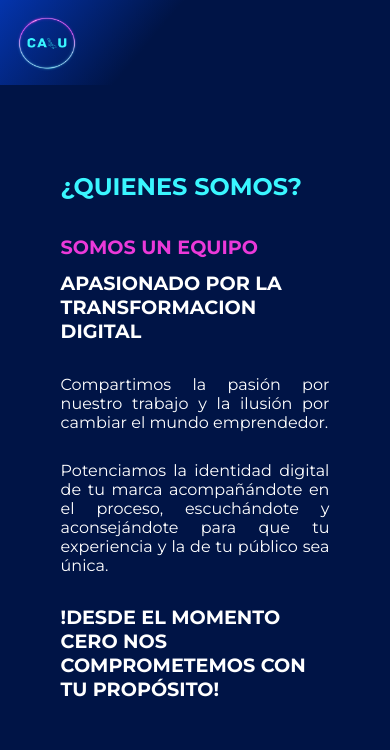
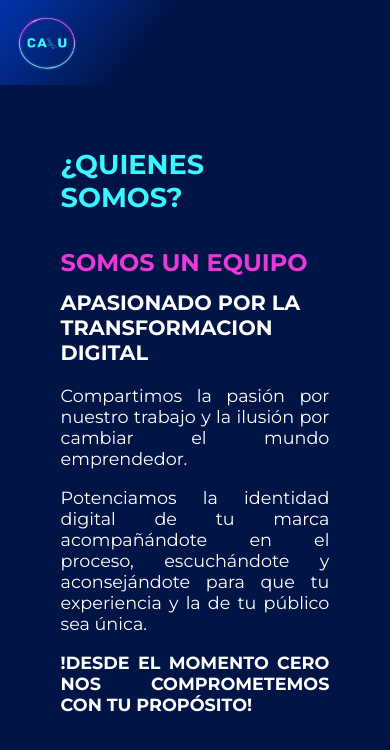
Before and after one commit to PochiTama-dev/Calu, a React (Create React App) app: page / in a window 390 px wide. Shown: the top 750 px of the page. Built offline with nearby package versions, Linux system fonts and the light colour scheme.

Commit message:
Cambio de clases y estilos

```diff
--- a/src/Components/About/About.jsx
+++ b/src/Components/About/About.jsx
@@ -4,19 +4,19 @@ import "./about.css";
 const About = () => {
   return (
     <div className="about_container">
-      <h1 className="title-first-quienes-somos">¿QUIENES SOMOS?</h1>
-      <h2 className="sub-first">SOMOS UN EQUIPO</h2>
-      <h2 className="sub-second">APASIONADO POR LA TRANSFORMACION DIGITAL</h2>
-      <p className="text-first">
+      <h1 className="title_about">¿QUIENES SOMOS?</h1>
+      <h2 className="sub_1">SOMOS UN EQUIPO</h2>
+      <h2 className="sub_2">APASIONADO POR LA TRANSFORMACION DIGITAL</h2>
+      <p>
         Compartimos la pasión por nuestro trabajo y la ilusión por cambiar el
         mundo emprendedor.
       </p>
-      <p className="text-first">
+      <p>
         Potenciamos la identidad digital de tu marca acompañándote en el
         proceso, escuchándote y aconsejándote para que tu experiencia y la de tu
         público sea única.
       </p>
-      <p className="text-last">
+      <p className="text_last">
         !DESDE EL MOMENTO CERO NOS COMPROMETEMOS CON TU PROPÓSITO!
       </p>
     </div>
--- a/src/Components/About/about.css
+++ b/src/Components/About/about.css
@@ -1,32 +1,32 @@
 .about_container {
   margin: 2% 15% 0% 15%;
 }
-.title-first-quienes-somos {
+.title_about {
   color: #3af6ff;
   padding: 5% 0% 2% 0%;
   text-align: left;
   font-size: 62px;
 }
 
-.sub-first {
+.sub_1 {
   color: #eb39d9;
   text-align: left;
   line-height: 15px;
   font-size: 40px;
 }
 
-.sub-second {
+.sub_2 {
   color: white;
   text-align: left;
   padding-bottom: 1%;
   font-size: 40px;
 }
 
-.text-first {
+.about_container p {
   text-align: justify;
   font-size: 24px;
 }
-.text-last {
+.text_last {
   color: white;
   text-align: left;
   padding-bottom: 1%;
@@ -35,41 +35,55 @@
   font-weight: bold;
 }
 
-@media (max-width: 480px) {
-  .title-first-quienes-somos {
-    color: #3af6ff;
-    padding: 25% 0% 2% 0%;
-    text-align: left;
+@media (max-width: 1024px) {
+  .title_about {
+    font-size: 50px;
+  }
+}
+@media (max-width: 767px) {
+  .title_about {
+    padding: 15% 0% 2% 0%;
+    font-size: 170%;
+  }
+
+  .sub_1 {
+    padding-top: 5%;
+
     font-size: 150%;
   }
 
-  .sub-first {
-    padding-top: 5%;
-    color: #eb39d9;
-    text-align: left;
-    line-height: 15px;
-    font-size: 120%;
+  .sub_2 {
+    font-size: 140%;
   }
 
-  .sub-second {
-    color: white;
-    text-align: left;
-    padding-bottom: 1%;
-    font-size: 120%;
-  }
-
-  .text-first {
-    padding-top: 5%;
-    text-align: justify;
+  .about_container p {
     font-size: 100%;
   }
   .text-last {
-    padding-top: 5%;
-    color: white;
-    text-align: left;
-    padding-bottom: 1%;
-    margin-top: 3%;
     font-size: 120%;
-    font-weight: bold;
   }
 }
+
+@media (max-width: 480px) {
+  .title_about {
+    padding: 15% 0% 2% 0%;
+
+    font-size: 170%;
+  }
+
+  .sub_1 {
+    padding-top: 5%;
+    font-size: 150%;
+  }
+
+  .sub_2 {
+    font-size: 130%;
+  }
+
+  .about_container p {
+    font-size: 110%;
+  }
+  .text-last {
+    font-size: 120%;
+  }
+}
```
